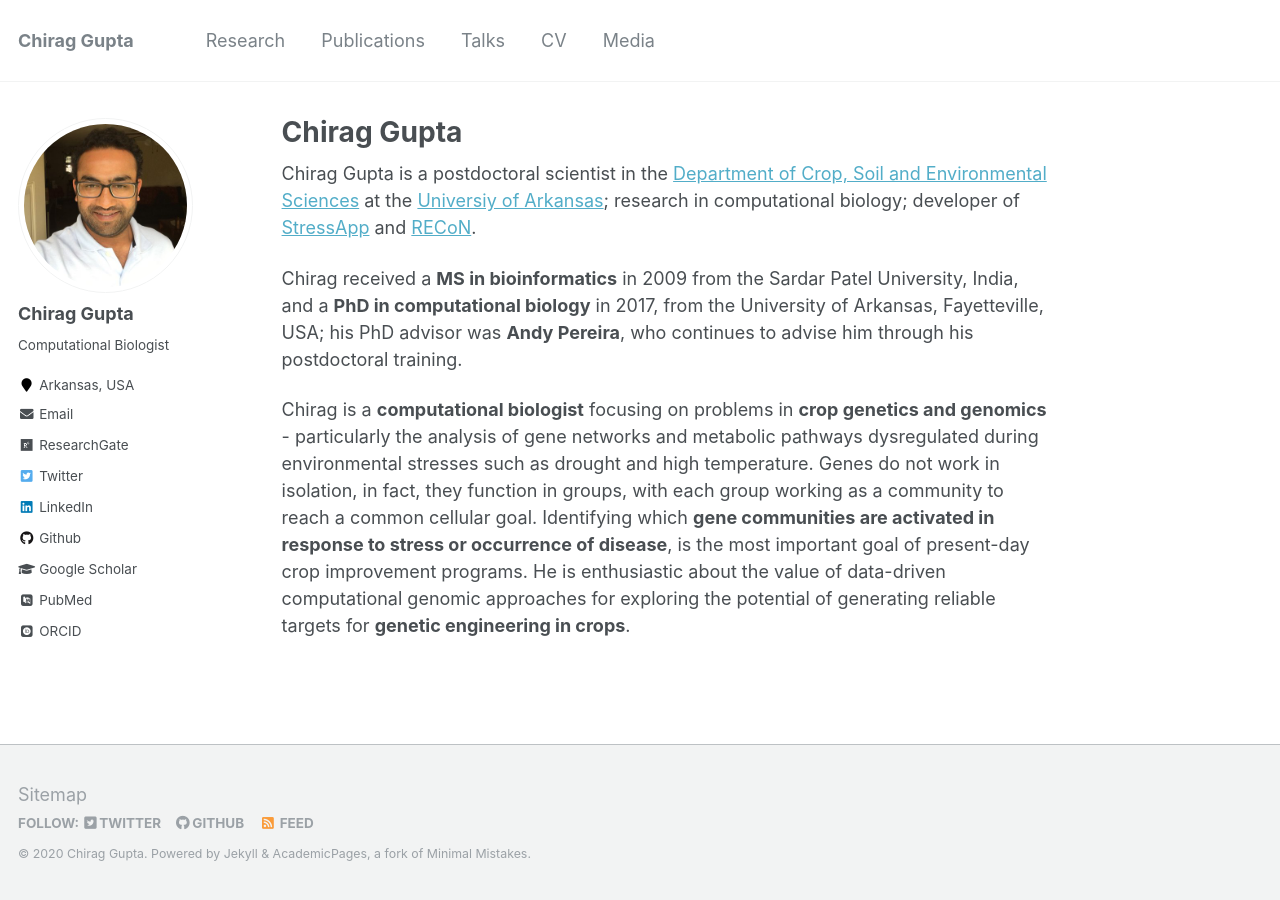
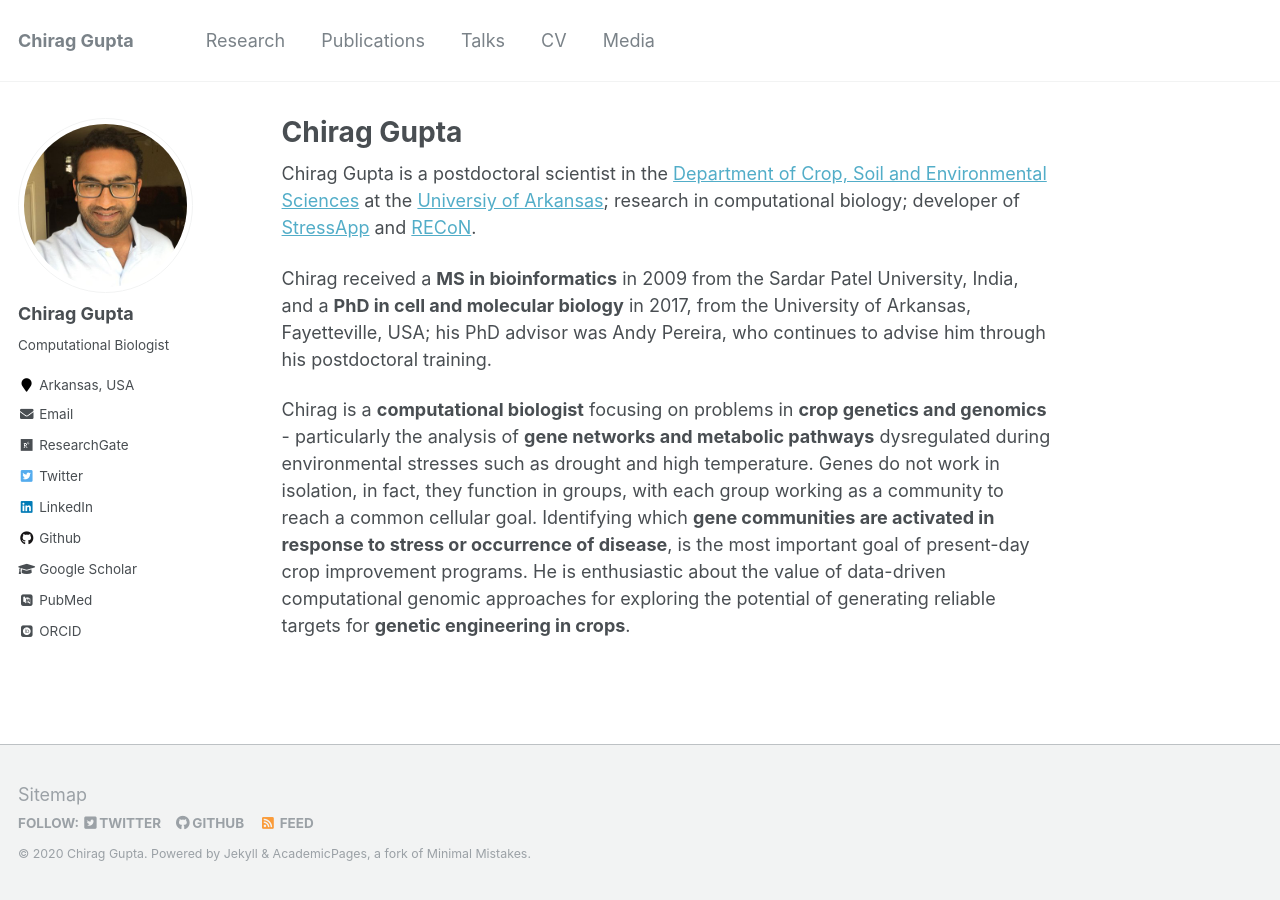
Before and after one commit to cngupta/cngupta.github.io, a Jekyll site: the page built from _pages/about.md, in a window 1280 px wide. Built offline with Jekyll 4.4.1, drawn with Linux system fonts in a browser that asks for light colours; some web fonts are replaced.

Commit message:
edit research

```diff
--- a/_pages/about.md
+++ b/_pages/about.md
@@ -10,6 +10,6 @@
 
 Chirag Gupta is a postdoctoral scientist in the [Department of Crop, Soil and Environmental Sciences](https://crop-soil-environmental-sciences.uark.edu/) at the [Universiy of Arkansas](https://www.uark.edu/); research in computational biology; developer of [StressApp](http://rrn.uark.edu/shiny/apps/rrn/) and [RECoN](https://plantstress-pereira.uark.edu/RECoN/).
 
-Chirag received a **MS in bioinformatics** in 2009 from the Sardar Patel University, India, and a **PhD in computational biology** in 2017, from the University of Arkansas, Fayetteville, USA; his PhD advisor was **Andy Pereira**, who continues to advise him through his postdoctoral training.
+Chirag received a **MS in bioinformatics** in 2009 from the Sardar Patel University, India, and a **PhD in cell and molecular biology** in 2017, from the University of Arkansas, Fayetteville, USA; his PhD advisor was Andy Pereira, who continues to advise him through his postdoctoral training.
 
-Chirag is a **computational biologist** focusing on problems in **crop genetics and genomics** - particularly the analysis of gene networks and metabolic pathways dysregulated during environmental stresses such as drought and high temperature. Genes do not work in isolation, in fact, they function in groups, with each group working as a community to reach a common cellular goal. Identifying which **gene communities are activated in response to stress or occurrence of disease**, is the most important goal of present-day crop improvement programs. He is enthusiastic about the value of data-driven computational genomic approaches for exploring the potential of generating reliable targets for **genetic engineering in crops**.
+Chirag is a **computational biologist** focusing on problems in **crop genetics and genomics** - particularly the analysis of **gene networks and metabolic pathways** dysregulated during environmental stresses such as drought and high temperature. Genes do not work in isolation, in fact, they function in groups, with each group working as a community to reach a common cellular goal. Identifying which **gene communities are activated in response to stress or occurrence of disease**, is the most important goal of present-day crop improvement programs. He is enthusiastic about the value of data-driven computational genomic approaches for exploring the potential of generating reliable targets for **genetic engineering in crops**.
```
